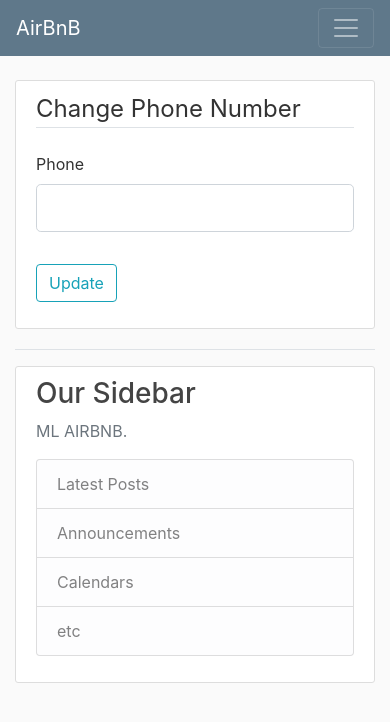
After one commit to KylePinkerton/CSI2132PROJECT, a Flask app: page /changenumber in a window 390 px wide. The commit adds this page. Shown: the top 722 px of the page. Run offline with Flask 2, Linux system fonts and the light colour scheme; the visitor is signed in with stand-in values (Sample User, id 1); some libraries are stand-ins or nearby versions.

Commit message:
update phone number functionality

```diff
--- a/app.py
+++ b/app.py
@@ -3,7 +3,7 @@
 from PIL import Image
 sys.path.insert(1, './db')
 from db import db
-from forms import RegistrationForm, LoginForm, AccountPicture
+from forms import RegistrationForm, LoginForm, AccountPicture, ChangeNumber
 from flask_login import LoginManager, login_required, current_user, logout_user
 from flask_login import UserMixin, login_user
 import secrets
@@ -54,7 +54,7 @@
     db.select_from_person_email(username)
     user.email = db.fetch_all()
     db.select_from_person_phone(username)
-    phone_number = db.fetch_all()
+    user.phone_number = db.fetch_all()
     user.image_file = picture
     return user
   return
@@ -162,6 +162,19 @@
   image_file = url_for('static', filename='images/' + current_user.image_file)
   return render_template('account.html', title='Account', form=form, image_file=image_file)
 
+@app.route("/changenumber", methods=["GET", "POST"])
+@login_required
+def account_change_number():
+  form = ChangeNumber()
+  if form.validate_on_submit():
+    phone_number = request.form.get('phone_number')
+    print(phone_number)
+    db.update_phone_number(current_user.id, phone_number)
+    db.commit()
+    flash('Your Phone number has been updated', 'success')
+    return redirect(url_for('account'))
+  return render_template('account_change_number.html', form=form)
+
 @app.route('/shutdown', methods=['GET'])
 def shutdown():
     def shutdown_server():
--- a/db/db.py
+++ b/db/db.py
@@ -57,6 +57,9 @@
   def insert_phone_number(self, username, phone_number):
     self.cursor.execute(f"insert into person_phone_number (username, phone_number) VALUES ('{username}', '{phone_number}')")
 
+  def update_phone_number(self, username, phone_number):
+    self.cursor.execute(f"UPDATE person_phone_number SET phone_number = '{phone_number}' WHERE username = '{username}'")
+
   def update_picture(self, username, picture):
     self.cursor.execute(f"update users set profile_picture = '{picture}' WHERE username='{username}'")
 
--- a/forms.py
+++ b/forms.py
@@ -34,16 +34,19 @@
     if username_count[0]:
       raise ValidationError("That username is taken. Please choose another username.")
 
-  def validate_phone(form, field):
-    if len(field.data) > 16:
+  def validate_phone_number(form, phone_number):
+    if len(phone_number.data) > 16:
       raise ValidationError('Invalid phone number.')
     try:
-      input_number = phonenumbers.parse(field.data)
+      input_number = phonenumbers.parse(phone_number.data)
       if not (phonenumbers.is_valid_number(input_number)):
         raise ValidationError('Invalid phone number.')
-    except:
-      input_number = phonenumbers.parse("+1"+field.data)
-      if not (phonenumbers.is_valid_number(input_number)):
+    except Exception as e:
+      try:
+        input_number = phonenumbers.parse("+1"+phone_number.data)
+        if not (phonenumbers.is_valid_number(input_number)):
+          raise ValidationError('Invalid phone number.')
+      except Exception as e:
         raise ValidationError('Invalid phone number.')
 
 class LoginForm(FlaskForm):
@@ -54,3 +57,22 @@
 class AccountPicture(FlaskForm):
   picture = FileField('Update Profile Picture', validators=[DataRequired(), FileAllowed(['jpg', 'png'])])
   submit = SubmitField('Update')
+
+class ChangeNumber(FlaskForm):
+  phone_number = StringField('Phone', validators=[DataRequired()])
+  submit = SubmitField('Update')
+
+  def validate_phone_number(form, phone_number):
+    if len(phone_number.data) > 16:
+      raise ValidationError('Invalid phone number.')
+    try:
+      input_number = phonenumbers.parse(phone_number.data)
+      if not (phonenumbers.is_valid_number(input_number)):
+        raise ValidationError('Invalid phone number.')
+    except Exception as e:
+      try:
+        input_number = phonenumbers.parse("+1"+phone_number.data)
+        if not (phonenumbers.is_valid_number(input_number)):
+          raise ValidationError('Invalid phone number.')
+      except Exception as e:
+        raise ValidationError('Invalid phone number.')
--- /dev/null
+++ b/templates/account_change_number.html
@@ -0,0 +1,29 @@
+{% extends "layout.html" %}
+{% block content %}
+    <div class="content-section">
+      <form method="POST" action="">
+          {{ form.hidden_tag() }}
+          <fieldset class="form-group">
+              <legend class="border-bottom mb-4">Change Phone Number</legend>
+              <div class="form-group">
+                  {{ form.phone_number.label(class="form-control-label") }}
+                  {% if form.phone_number.errors %}
+                      {{ form.phone_number(class="form-control form-control-lg is-invalid") }}
+                      <div class="invalid-feedback">
+                          {% for error in form.phone_number.errors %}
+                              <span>{{ error }}</span>
+                          {% endfor %}
+                      </div>
+                  {% else %}
+                      {{ form.phone_number(class="form-control form-control-lg") }}
+                  {% endif %}
+              </div>
+          </fieldset>
+        <div class="form-group">
+              {{ form.submit(class="btn btn-outline-info") }}
+          </div>
+        </form>
+    </div>
+    <div class="border-top pt-3">
+    </div>
+{% endblock content %}
```
Also changed, not shown: templates/account.html (+25 -22 lines).
